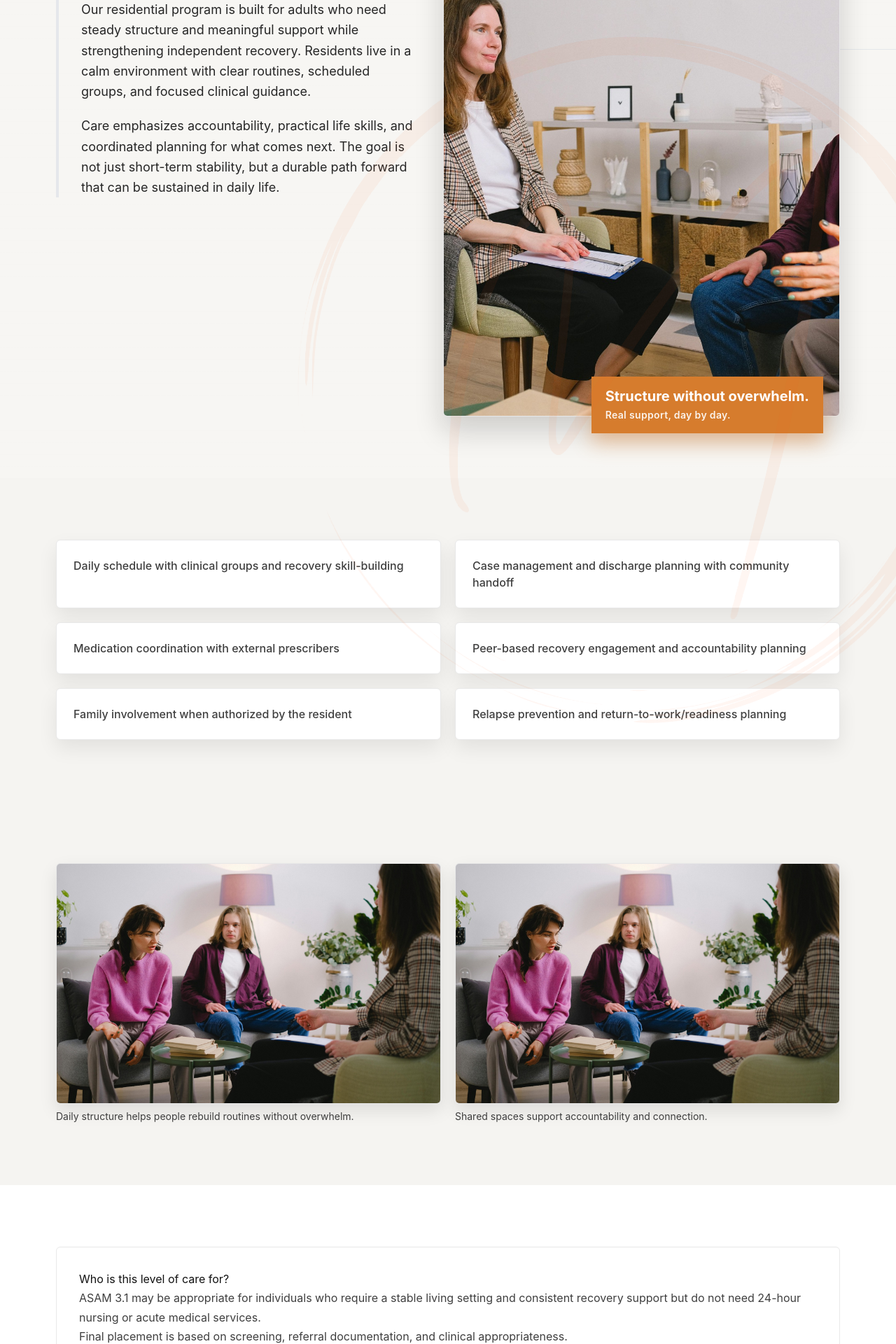
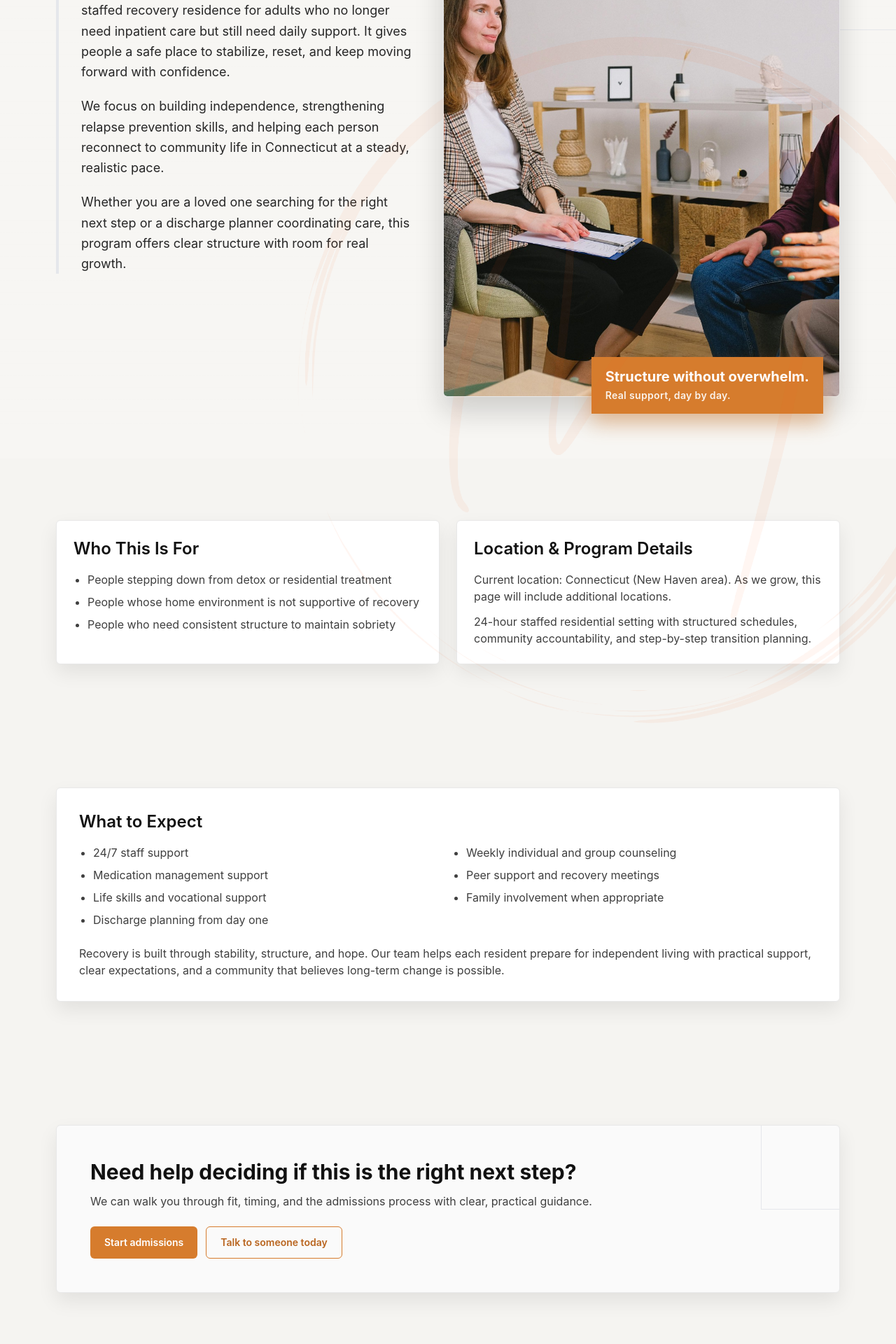
Before and after one commit to MaxMRC-CT/mulligan-recovery-ct, a Next.js app: page /programs in a window 1280 px wide. Shown: the part 740-2660 px from the top of the page at 70% size. Built offline with nearby package versions, Linux system fonts and the light colour scheme.

Commit message:
Residential Program Page Update

```diff
--- a/app/(routes)/programs/page.tsx
+++ b/app/(routes)/programs/page.tsx
@@ -16,8 +16,9 @@ export default function ProgramsPage() {
   return (
     <>
       <PageHero
-        title="ASAM Level 3.1: Low-Intensity Residential"
-        subtitle="A supportive residential environment for adults who need structure, recovery coaching, and coordinated care while strengthening independence."
+        title="Low-Intensity Residential Program"
+        subtitle="A structured, 24-hour staffed recovery residence in Connecticut for people who need steady support while preparing for independent living."
+        showEyebrow={false}
       />
       <section className="section relative overflow-hidden bg-[#f7f6f3] pt-10">
         <div
@@ -42,14 +43,17 @@ export default function ProgramsPage() {
                 </svg>
               </h2>
               <p className="mt-10 max-w-3xl text-lg leading-relaxed text-neutral-800">
-                Our residential program is built for adults who need steady structure and meaningful support while
-                strengthening independent recovery. Residents live in a calm environment with clear routines, scheduled
-                groups, and focused clinical guidance.
+                Mulligan’s residential program is a structured, 24-hour staffed recovery residence for adults who no
+                longer need inpatient care but still need daily support. It gives people a safe place to stabilize,
+                reset, and keep moving forward with confidence.
               </p>
               <p className="mt-5 max-w-3xl text-lg leading-relaxed text-neutral-800">
-                Care emphasizes accountability, practical life skills, and coordinated planning for what comes next.
-                The goal is not just short-term stability, but a durable path forward that can be sustained in daily
-                life.
+                We focus on building independence, strengthening relapse prevention skills, and helping each person
+                reconnect to community life in Connecticut at a steady, realistic pace.
+              </p>
+              <p className="mt-5 max-w-3xl text-lg leading-relaxed text-neutral-800">
+                Whether you are a loved one searching for the right next step or a discharge planner coordinating care,
+                this program offers clear structure with room for real growth.
               </p>
             </div>
 
@@ -69,74 +73,53 @@ export default function ProgramsPage() {
         </div>
       </section>
       <section className="section pt-0">
-        <div className="container grid gap-5 md:grid-cols-2">
-          {[
-            "Daily schedule with clinical groups and recovery skill-building",
-            "Case management and discharge planning with community handoff",
-            "Medication coordination with external prescribers",
-            "Peer-based recovery engagement and accountability planning",
-            "Family involvement when authorized by the resident",
-            "Relapse prevention and return-to-work/readiness planning"
-          ].map((item) => (
-            <div key={item} className="rounded-md border border-line bg-white p-6 shadow-[0_12px_28px_rgba(17,17,17,0.08)]">
-              <p className="font-medium text-neutral-700">{item}</p>
-            </div>
-          ))}
-        </div>
-      </section>
-      <section className="section pt-0">
-        <div className="container grid gap-5 md:grid-cols-2">
-          <ContentImage
-            src="/images/programs/daily-structure.jpg"
-            alt="A small group session in a bright room with adults listening and participating"
-            caption="Daily structure helps people rebuild routines without overwhelm."
-          />
-          <ContentImage
-            src="/images/programs/group-room.jpg"
-            alt="A calm group room prepared for counseling and recovery discussion"
-            caption="Shared spaces support accountability and connection."
-          />
-        </div>
-      </section>
-      <section className="section bg-white">
-        <div className="container prose-md rounded-md border border-line p-8">
-          <h2>Who is this level of care for?</h2>
-          <p>
-            ASAM 3.1 may be appropriate for individuals who require a stable living setting and consistent recovery
-            support but do not need 24-hour nursing or acute medical services.
-          </p>
-          <p>
-            Final placement is based on screening, referral documentation, and clinical appropriateness.
-          </p>
-        </div>
-      </section>
-      <section className="section pt-0">
-        <div className="container grid gap-5 md:grid-cols-3">
-          <article className="card">
-            <h2 className="text-lg font-semibold text-neutral-900">Length of Stay Planning</h2>
+        <div className="container grid gap-6 md:grid-cols-2">
+          <article className="rounded-md border border-line bg-white p-6 shadow-[0_12px_28px_rgba(17,17,17,0.08)]">
+            <h2 className="text-2xl font-semibold text-neutral-900">Who This Is For</h2>
+            <ul className="mt-4 list-disc space-y-2 pl-5 text-neutral-700">
+              <li>People stepping down from detox or residential treatment</li>
+              <li>People whose home environment is not supportive of recovery</li>
+              <li>People who need consistent structure to maintain sobriety</li>
+            </ul>
+          </article>
+          <article className="rounded-md border border-line bg-white p-6 shadow-[0_12px_28px_rgba(17,17,17,0.08)]">
+            <h2 className="text-2xl font-semibold text-neutral-900">Location &amp; Program Details</h2>
+            <p className="mt-4 text-neutral-700">
+              Current location: Connecticut (New Haven area). As we grow, this page will include additional locations.
+            </p>
             <p className="mt-3 text-neutral-700">
-              Duration is individualized based on engagement, stability goals, and referral-team coordination.
-            </p>
-          </article>
-          <article className="card">
-            <h2 className="text-lg font-semibold text-neutral-900">Continuing Care Handoff</h2>
-            <p className="mt-3 text-neutral-700">
-              Discharge plans include outpatient linkage, support meetings, and accountable follow-up recommendations.
-            </p>
-          </article>
-          <article className="card">
-            <h2 className="text-lg font-semibold text-neutral-900">Referral Communication</h2>
-            <p className="mt-3 text-neutral-700">
-              With consent and applicable releases, care updates can be coordinated with external providers.
+              24-hour staffed residential setting with structured schedules, community accountability, and step-by-step
+              transition planning.
             </p>
           </article>
         </div>
       </section>
+      <section className="section pt-0">
+        <div className="container rounded-md border border-line bg-white p-8 shadow-[0_12px_28px_rgba(17,17,17,0.08)]">
+          <h2 className="text-2xl font-semibold text-neutral-900">What to Expect</h2>
+          <ul className="mt-4 grid list-disc gap-2 pl-5 text-neutral-700 md:grid-cols-2 md:gap-x-8">
+            <li>24/7 staff support</li>
+            <li>Weekly individual and group counseling</li>
+            <li>Medication management support</li>
+            <li>Peer support and recovery meetings</li>
+            <li>Life skills and vocational support</li>
+            <li>Family involvement when appropriate</li>
+            <li>Discharge planning from day one</li>
+          </ul>
+          <p className="mt-6 text-neutral-700">
+            Recovery is built through stability, structure, and hope. Our team helps each resident prepare for
+            independent living with practical support, clear expectations, and a community that believes long-term
+            change is possible.
+          </p>
+        </div>
+      </section>
       <CtaSection
-        heading="Need help deciding if this level of care fits?"
-        body="Our team can review needs and recommend the clearest next step."
+        heading="Need help deciding if this is the right next step?"
+        body="We can walk you through fit, timing, and the admissions process with clear, practical guidance."
         primaryHref="/admissions"
-        primaryLabel="See if Mulligan is right for you"
+        primaryLabel="Start admissions"
+        secondaryHref="/contact"
+        secondaryLabel="Talk to someone today"
       />
     </>
   );
--- a/components/page-hero.tsx
+++ b/components/page-hero.tsx
@@ -1,9 +1,10 @@
 type PageHeroProps = {
   title: string;
   subtitle: string;
+  showEyebrow?: boolean;
 };
 
-export function PageHero({ title, subtitle }: PageHeroProps) {
+export function PageHero({ title, subtitle, showEyebrow = true }: PageHeroProps) {
   return (
     <section className="section relative overflow-hidden bg-[#263241] pb-10 pt-16">
       <div
@@ -12,8 +13,8 @@ export function PageHero({ title, subtitle }: PageHeroProps) {
       />
       <div aria-hidden="true" className="pointer-events-none absolute -right-14 top-6 hidden h-56 w-56 border border-primary/30 md:block" />
       <div className="container relative">
-        <p className="text-xs uppercase tracking-[0.14em] text-primary">Mulligan Recovery Centers of CT</p>
-        <h1 className="mt-3 max-w-3xl text-3xl font-bold leading-tight text-white md:text-5xl">{title}</h1>
+        {showEyebrow ? <p className="text-xs uppercase tracking-[0.14em] text-primary">Mulligan Recovery Centers of CT</p> : null}
+        <h1 className={`${showEyebrow ? "mt-3" : "mt-0"} max-w-3xl text-3xl font-bold leading-tight text-white md:text-5xl`}>{title}</h1>
         <p className="mt-4 max-w-2xl text-base text-neutral-200 md:text-lg">{subtitle}</p>
         <div aria-hidden="true" className="mt-5 h-1.5 w-24 bg-primary/90" />
       </div>
```
